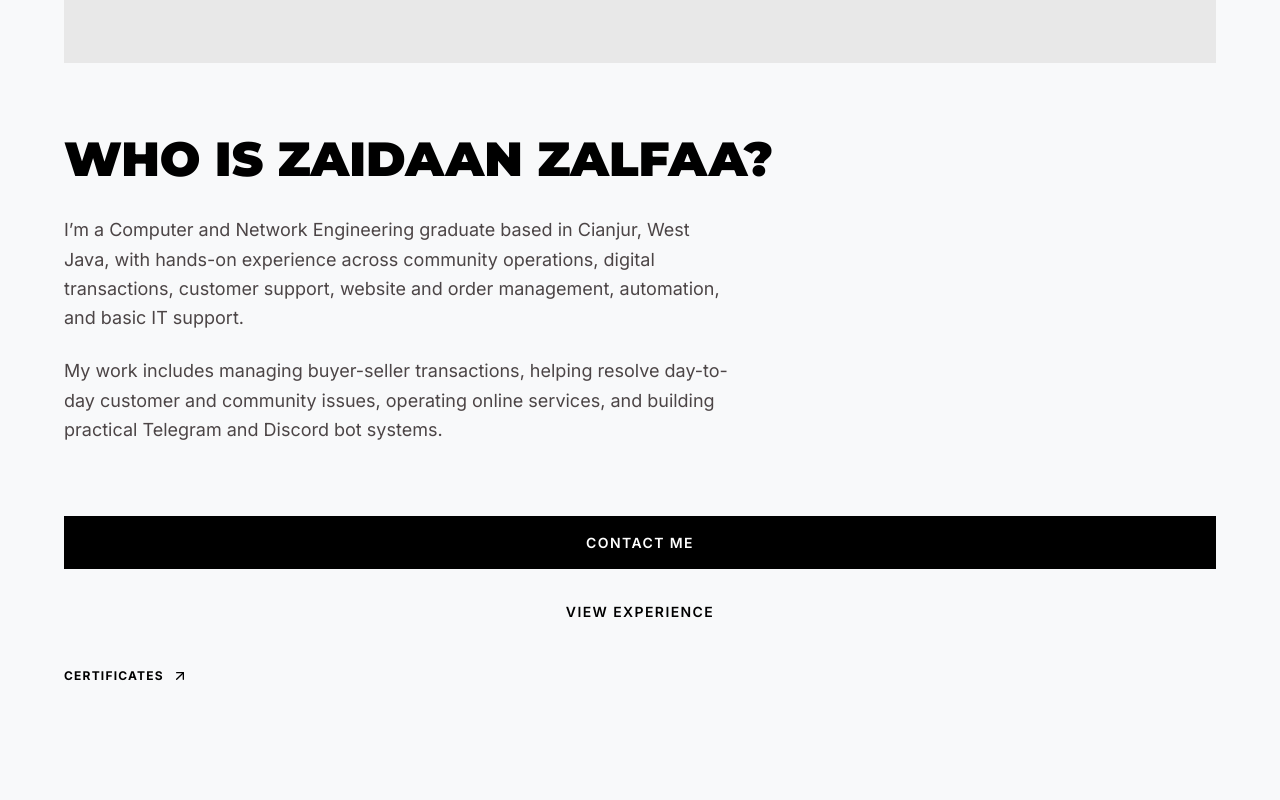
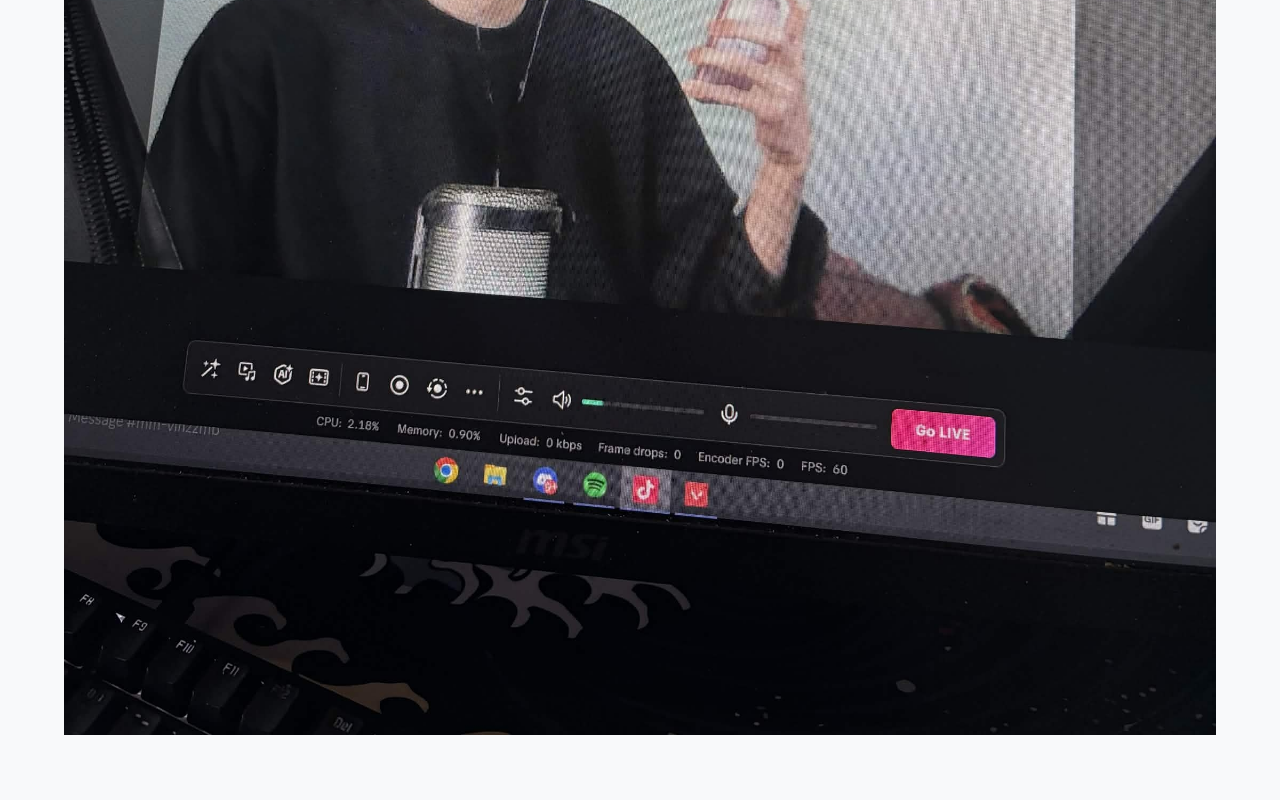
Before and after one commit to overhaulpxl/zaidaan-portofolio, a Next.js app: page / in a window 1280 px wide. Shown: the part 1840-2640 px from the top of the page. Built offline with nearby package versions, Linux system fonts and the light colour scheme.

Commit message:
feat: add identity portrait

```diff
--- a/src/components/sections/about.tsx
+++ b/src/components/sections/about.tsx
@@ -1,22 +1,42 @@
+"use client";
+
+import Image from "next/image";
+import { useState } from "react";
 import { profile } from "@/content/profile";
 
 export function AboutSection() {
+  const [portraitError, setPortraitError] = useState(false);
+
   return (
     <section id="about" className="w-full px-[5vw] py-14 lg:py-20 relative overflow-hidden">
-      <div className="grid min-w-0 max-w-full grid-cols-12 gap-[2rem] items-center">
-        <div className="col-span-12 lg:hidden mb-8">
+      <div className="grid min-w-0 max-w-full grid-cols-1 gap-[2rem] items-center lg:grid-cols-[minmax(0,37fr)_minmax(0,63fr)]">
+        <div className="lg:hidden mb-8">
           <span className="font-['Inter'] text-[12px] font-semibold text-[#5c5f60] tracking-widest uppercase">CHAPTER 01</span>
           <div className="h-px w-full bg-black mt-2 mb-4" />
           <span className="font-['Montserrat'] text-[24px] font-semibold text-black uppercase tracking-wide">IDENTITY</span>
         </div>
 
-        <div className="col-span-12 lg:col-span-5 aspect-[4/3] min-w-0 w-full max-w-[90vw] lg:max-w-none flex justify-center lg:justify-end items-center relative mb-10 lg:mb-0">
-          <div className="w-full h-full bg-[#e8e8e8] border border-black flex items-center justify-center p-8">
-            <span className="font-['Inter'] text-[14px] font-semibold text-[#5c5f60] tracking-widest uppercase">PORTRAIT PENDING</span>
+        <div className="aspect-[3/4] min-w-0 w-full max-w-full flex justify-center lg:justify-end items-center relative mb-10 lg:mb-0">
+          <div className="relative h-full w-full overflow-hidden border border-black bg-[#e8e8e8]">
+            {portraitError ? (
+              <div className="flex h-full w-full items-center justify-center p-8">
+                <span className="font-['Inter'] text-[14px] font-semibold text-[#5c5f60] tracking-widest uppercase">PORTRAIT PENDING</span>
+              </div>
+            ) : (
+              <Image
+                src="/images/zaidaan-portrait.jpg"
+                alt="Portrait of Zaidaan Zalfaa"
+                fill
+                sizes="(min-width: 1024px) 37vw, 90vw"
+                className="object-cover"
+                style={{ objectPosition: "50% 52%" }}
+                onError={() => setPortraitError(true)}
+              />
+            )}
           </div>
         </div>
 
-        <div className="col-span-12 min-w-0 w-full max-w-[90vw] lg:max-w-none lg:col-span-7 lg:pl-12 flex flex-col justify-center">
+        <div className="min-w-0 w-full max-w-full lg:pl-6 flex flex-col justify-center">
           <div className="hidden lg:flex items-center gap-4 mb-6">
             <span className="font-['Inter'] text-[12px] font-semibold text-[#5c5f60] tracking-widest uppercase">CHAPTER 01</span>
             <div className="h-px w-16 bg-black" />
```
Also changed, not shown: public/images/zaidaan-portrait.jpg (added).
